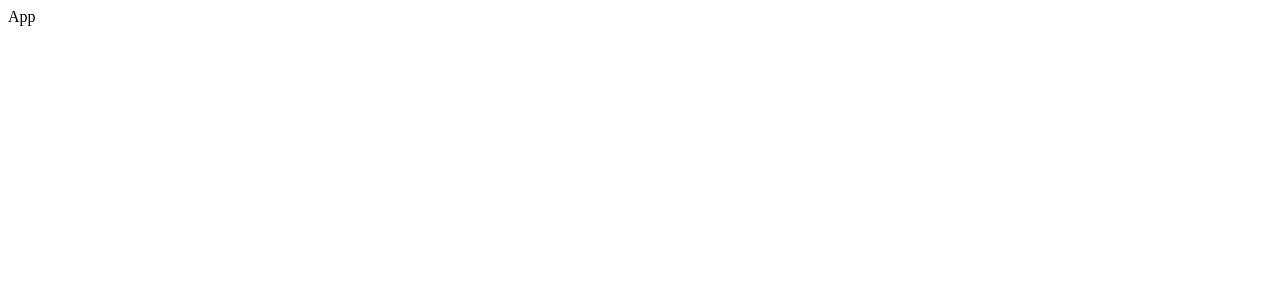
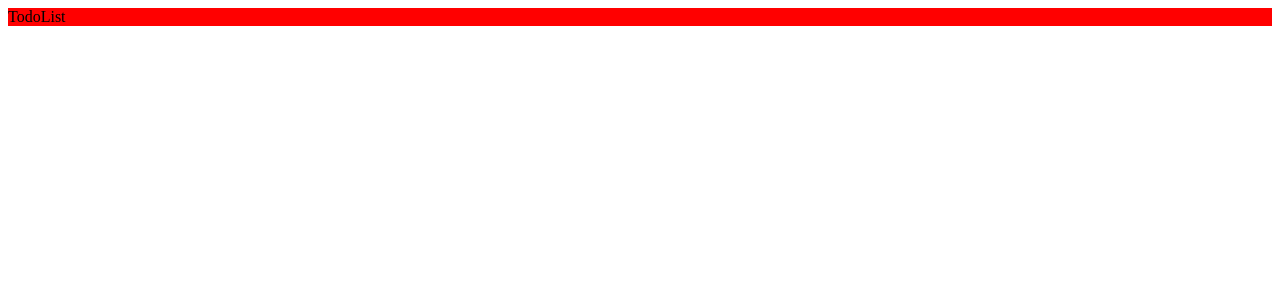
Before and after one commit to jasonlimantoro/grab-todo, a React app: page / in a window 1280 px wide. Shown: the top 300 px of the page. Built offline with nearby package versions, Linux system fonts and the light colour scheme; the HTML template or start-up script is replaced by a standard one.

Commit message:
chore(webpack): add css modules, less support, and eslint

```diff
--- a/package.json
+++ b/package.json
@@ -38,6 +38,7 @@
 		"css-loader": "^3.5.2",
 		"dotenv-webpack": "^1.7.0",
 		"eslint": "^6.8.0",
+		"eslint-config-airbnb": "^18.1.0",
 		"eslint-config-airbnb-typescript": "^7.2.1",
 		"eslint-config-prettier": "^6.10.1",
 		"eslint-config-react-app": "^5.2.1",
@@ -45,11 +46,12 @@
 		"eslint-plugin-import": "^2.20.2",
 		"eslint-plugin-jsx-a11y": "^6.2.3",
 		"eslint-plugin-prettier": "^3.1.2",
-		"eslint-plugin-react": "^7.19.0",
-		"eslint-plugin-react-hooks": "^3.0.0",
+		"eslint-plugin-react": "^7.20.0",
+		"eslint-plugin-react-hooks": "^2.5.1",
 		"html-webpack-plugin": "^4.2.0",
 		"husky": "^4.2.5",
 		"jest": "^25.3.0",
+		"less-loader": "^6.1.0",
 		"lint-staged": "^10.1.3",
 		"mini-css-extract-plugin": "^0.9.0",
 		"mst-middlewares": "^3.15.0",
--- a/src/App.jsx
+++ b/src/App.jsx
@@ -1,7 +1,8 @@
 import React from "react";
+import TodoList from "./components/TodoList";
 
 const App = () => {
-  return <div>App</div>;
+  return <TodoList />;
 };
 
 export default App;
--- /dev/null
+++ b/src/components/TodoList/TodoList.jsx
@@ -0,0 +1,8 @@
+import React from "react";
+import styles from "./TodoList.module.less";
+
+const TodoList = () => {
+  return <div className={styles.container}>TodoList</div>;
+};
+
+export default TodoList;
--- /dev/null
+++ b/src/components/TodoList/TodoList.module.less
@@ -0,0 +1,3 @@
+.container {
+  background-color: red;
+}
--- /dev/null
+++ b/src/components/TodoList/index.js
@@ -0,0 +1 @@
+export { default } from "./TodoList";
--- a/webpack/webpack.common.js
+++ b/webpack/webpack.common.js
@@ -1,7 +1,6 @@
 const { CleanWebpackPlugin } = require("clean-webpack-plugin");
 const HtmlWebpackPlugin = require("html-webpack-plugin");
 const MiniCssExtractPlugin = require("mini-css-extract-plugin");
-const Dotenv = require("dotenv-webpack");
 const path = require("./path");
 
 module.exports = {
@@ -29,12 +28,18 @@ module.exports = {
     rules: [
       { test: /\.jsx?$/, loader: "babel-loader", exclude: /node_modules/ },
       {
-        test: /\.css$/i,
+        test: /\.(le|c|)ss$/i,
         use: [
           {
             loader: MiniCssExtractPlugin.loader,
           },
-          "css-loader",
+          {
+            loader: "css-loader",
+            options: {
+              modules: { auto: true },
+            },
+          },
+          "less-loader",
         ],
       },
     ],
```
Also changed, not shown: .eslintrc.json (added), 1 other file (tests, documents, lock files or other folders).
